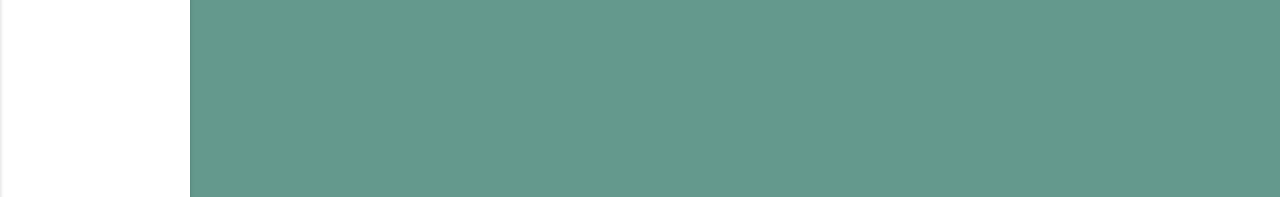
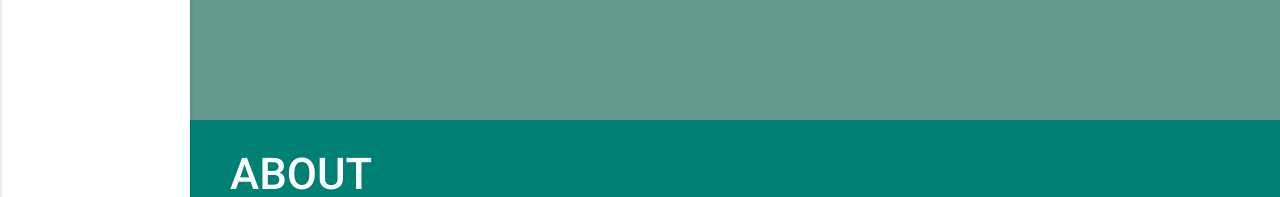
Before and after one commit to 8xbit/8xbit.github.io, a website: page index_es.html in a window 1280 px wide. Shown: the part 600-797 px from the top of the page. Drawn offline with nearby package versions, Linux system fonts and the light colour scheme.

Commit message:
improve csss

```diff
--- a/assets/css/style.css
+++ b/assets/css/style.css
@@ -310,7 +310,7 @@ h3 {
 }
 
 .full-height {
-  height: 100vh;
+  height: 90vh;
 }
 
 /* Original */
```
Also changed, not shown: index_en.html (+9 -7 lines).
